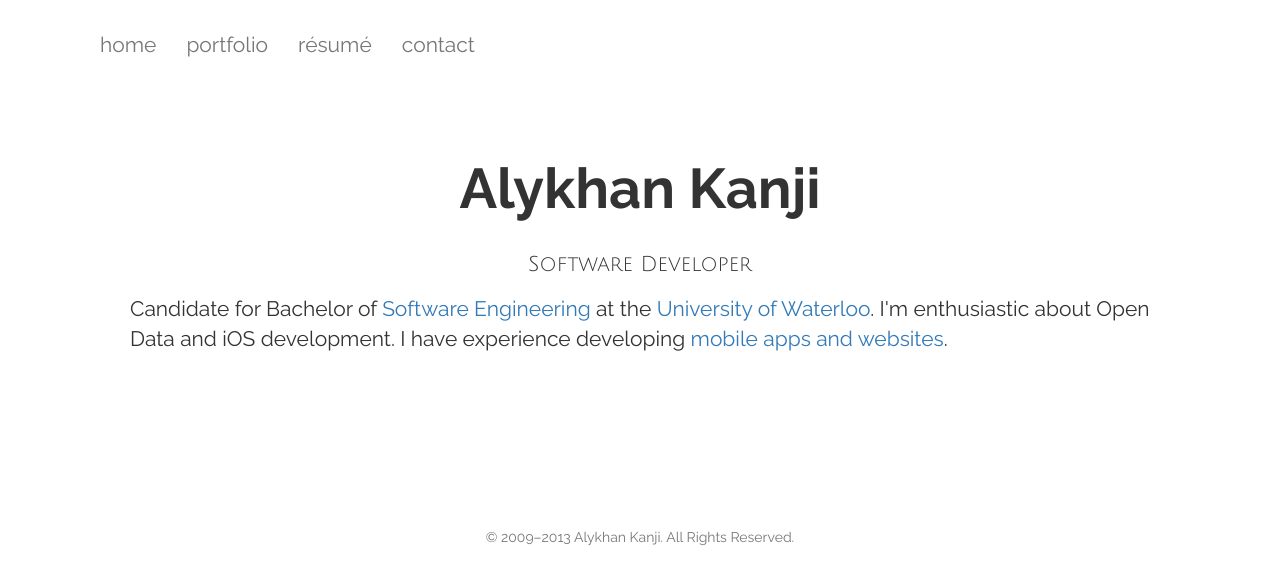
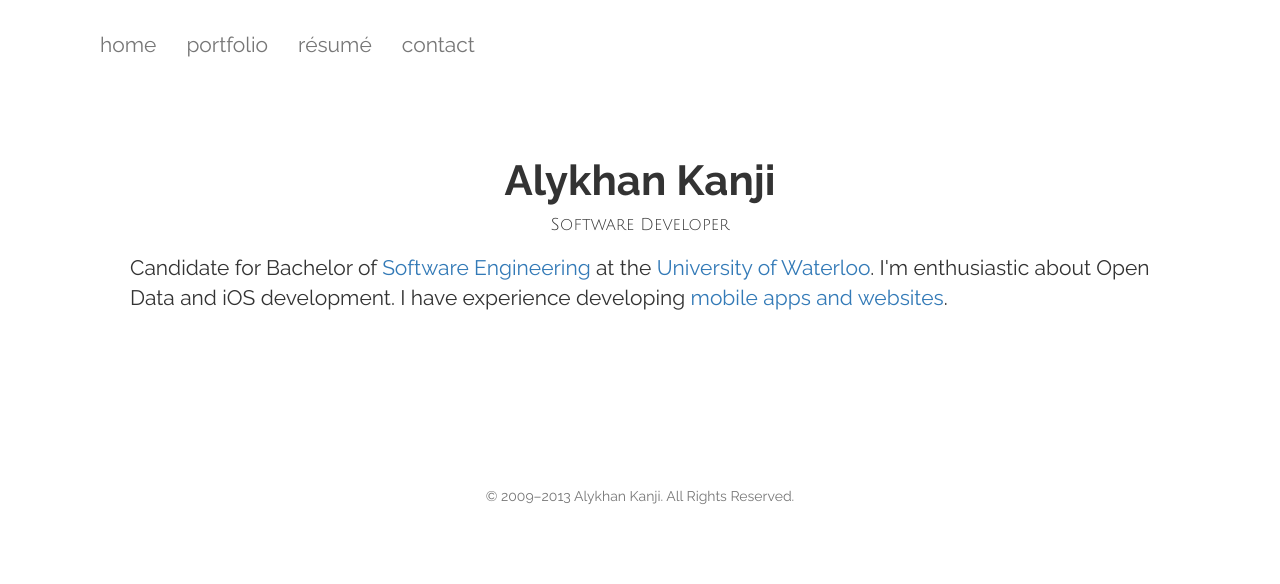
Before and after one commit to alykhank/alykhank.github.io, a Jekyll site: the page built from index.html, in a window 1280 px wide. Shown: the top 584 px of the page. Built offline with Jekyll 4.4.1, drawn with Linux system fonts in a browser that asks for light colours; nearby versions of some CDN libraries; some web fonts are replaced; comment, search, counter and statistics services are not loaded.

Commit message:
Adjust fonts and spacing to improve look on mobile

```diff
--- a/css/style.css
+++ b/css/style.css
@@ -29,11 +29,11 @@ body {
 .jumbotron h1 {
 	font-family: 'Raleway', 'Helvetica Neue', Helvetica, Arial, sans-serif;
 	font-weight: bolder;
-	font-size: 4em;
+	font-size: 3em;
 }
 
 .jumbotron .lead {
-	font-size: 1.5em;
+	font-size: 1.2em;
 }
 
 .social, .social:hover {
--- a/index.html
+++ b/index.html
@@ -4,7 +4,6 @@ title: Alykhan Kanji
 ---
 <div class="jumbotron">
 	<h1 class="text-center">Alykhan Kanji</h1>
-	<br>
 	<p class="lead text-center subtitle">Software Developer</p>
 	<p>Candidate for Bachelor of <a href="https://uwaterloo.ca/software-engineering/">Software Engineering</a> at the <a href="https://uwaterloo.ca/">University of Waterloo</a>. I'm enthusiastic about Open Data and iOS development. I have experience developing <a href="portfolio.html">mobile apps and websites</a>.</p>
 	<br>
```
